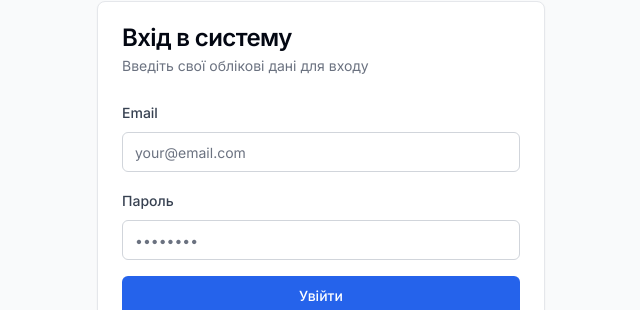
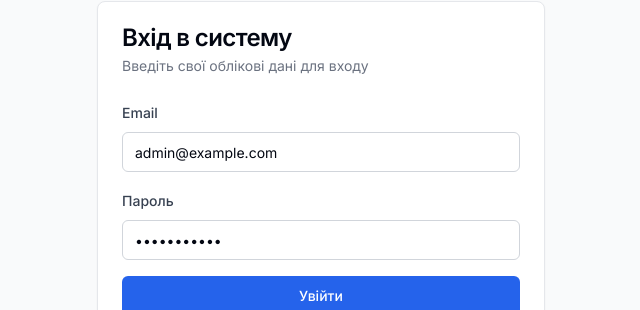
Before and after one commit to localnewsai2025-spec/DeadlineTracker, a React (Vite) app in the folder frontend/: page /login in a window 1280 px wide. Shown: the part 189-499 px from the top of the page, without its empty margins (319-959 px from the left). Built offline with nearby package versions, Linux system fonts and the light colour scheme; no server answers.

Commit message:
Fix frontend login issues
- Replace missing vite.svg with emoji favicon
- Add default values to login form (admin@example.com / password123)
- This should resolve 404 error and validation issues

```diff
--- a/frontend/src/pages/LoginPage.tsx
+++ b/frontend/src/pages/LoginPage.tsx
@@ -59,6 +59,7 @@ export const LoginPage: React.FC = () => {
                 label="Email"
                 type="email"
                 placeholder="your@email.com"
+                defaultValue="admin@example.com"
                 error={errors.email?.message}
                 {...register('email', {
                   required: 'Email обов\'язковий',
@@ -73,6 +74,7 @@ export const LoginPage: React.FC = () => {
                 label="Пароль"
                 type="password"
                 placeholder="••••••••"
+                defaultValue="password123"
                 error={errors.password?.message}
                 {...register('password', {
                   required: 'Пароль обов\'язковий',
```
Also changed, not shown: frontend/index.html (+1 -1 lines).
